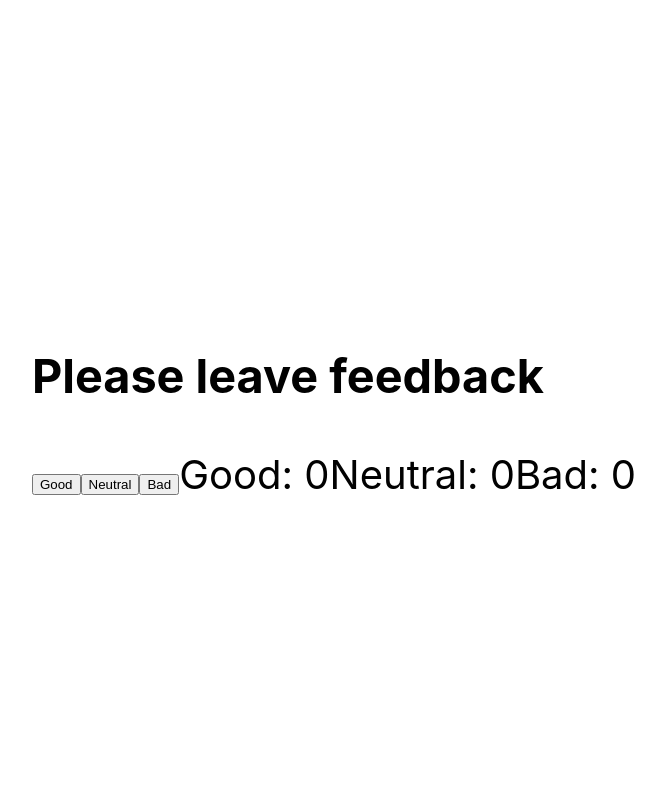
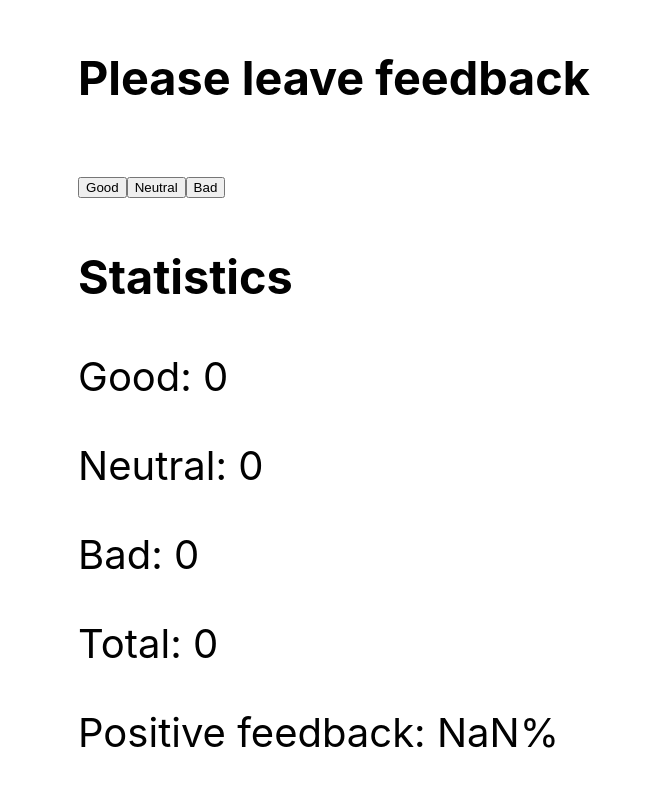
Before and after one commit to PawelPalasinski/goit-react-hw-02-feedback, a React (Create React App) app: page / in a window 1280 px wide. Shown: the top 786 px of the page, without its empty margins (306-971 px from the left). Built offline with nearby package versions, Linux system fonts and the light colour scheme.

Commit message:
statistics

```diff
--- a/src/components/FeedbackOptions/FeedbackOptions.jsx
+++ b/src/components/FeedbackOptions/FeedbackOptions.jsx
@@ -5,26 +5,48 @@ import { Component } from 'react';
 
 // import styles from './FeedbackOptions.module.scss';
 
-
-
-
-
-
 export const FeedbackOptions = () => {
 
   const [good, setGood] = useState(0);
   const [neutral, setNeutral] = useState(0);
   const [bad, setBad] = useState(0);
+  const totalVotes = good + neutral + bad;
+  const positivePercentage = Math.round((good / totalVotes) * 100);
 
   return (
     <div className="vote-container">
       <h3 className="vote-container__title">Please leave feedback</h3>
-            <button className="vote-container__grade-btn" onClick={()=> {setGood(good+1)}}>Good</button>
-            <button className="vote-container__grade-btn" onClick={() => { setNeutral(neutral + 1) }}>Neutral</button>
-            <button className="vote-container__grade-btn" onClick={() => { setBad(bad + 1) }}>Bad</button>
-            <span>Good: {good}</span>
-            <span>Neutral: {neutral}</span>
-            <span>Bad: {bad}</span>
+      <button
+        className="vote-container__grade-btn"
+        onClick={() => {
+          setGood(good + 1);
+        }}
+      >
+        Good
+      </button>
+      <button
+        className="vote-container__grade-btn"
+        onClick={() => {
+          setNeutral(neutral + 1);
+        }}
+      >
+        Neutral
+      </button>
+      <button
+        className="vote-container__grade-btn"
+        onClick={() => {
+          setBad(bad + 1);
+        }}
+      >
+        Bad
+      </button>
+
+      <h3 className="vote-container__statistics">Statistics</h3>
+      <p>Good: {good}</p>
+      <p>Neutral: {neutral}</p>
+      <p>Bad: {bad}</p>
+      <p>Total: {totalVotes}</p>
+      <p>Positive feedback: {positivePercentage}%</p>
     </div>
-    )
-}
+  );
+};
```
Lines whose indentation alone changed are shown as unchanged.
